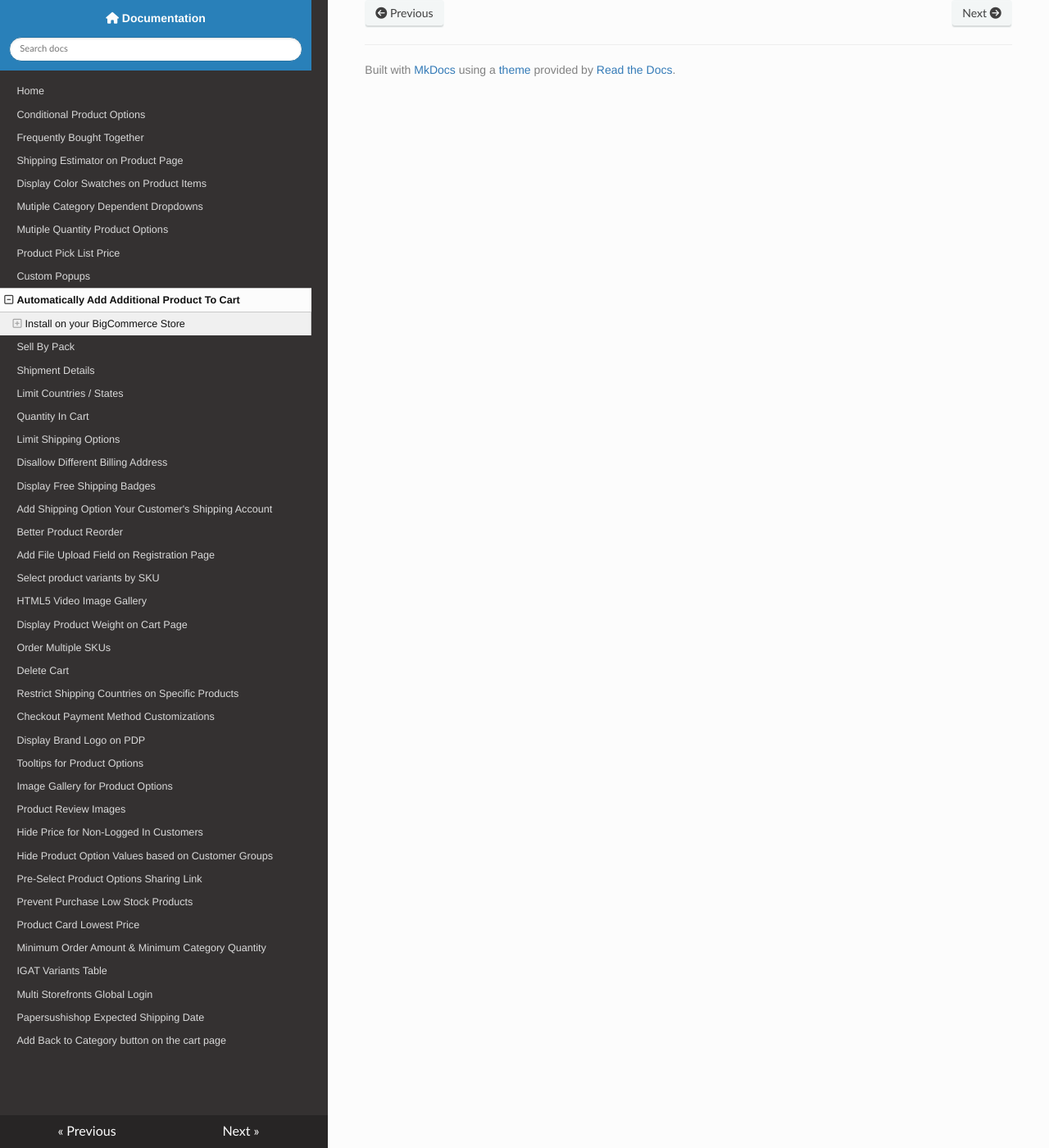
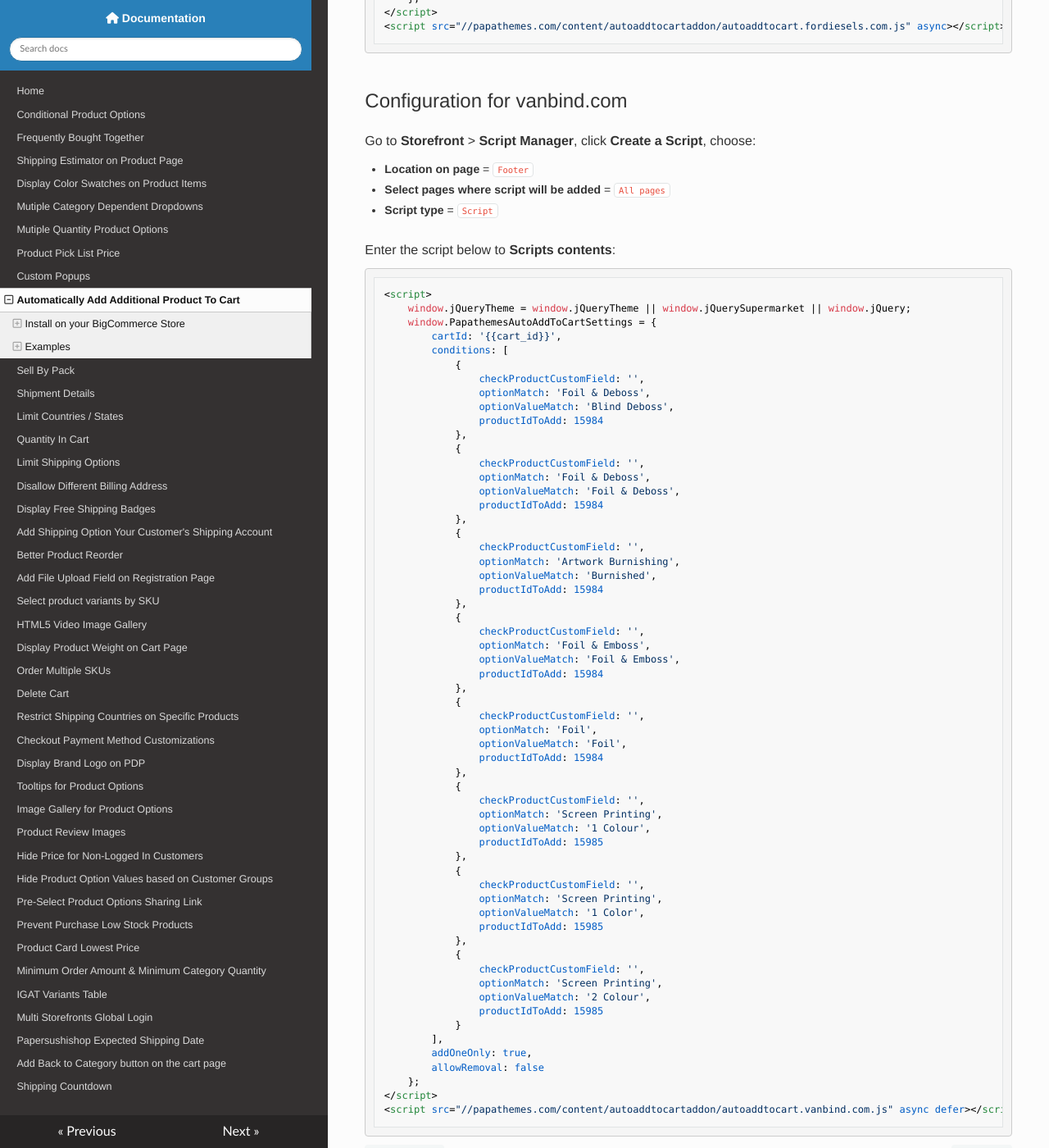
Before and after one commit to tvlgiao/bc-addons-docs, an MkDocs documentation site: the page built from docs/add-product-to-cart-automatically.md, in a window 1280 px wide and 1400 px high, scrolled down 2333 px. Shown: the whole window at 82% size. Built offline with MkDocs 1.6.1, drawn with Linux system fonts in a browser that asks for light colours; nearby versions of some CDN libraries.

Commit message:
Shipping Countdown

````diff
--- a/docs/add-product-to-cart-automatically.md
+++ b/docs/add-product-to-cart-automatically.md
@@ -68,9 +68,10 @@ Create file `components/products/custom-fields.html` with content below:
 </ul>
 ```
 
-### Examples
+## Examples
 
-Configuration for fordiesels.com
+### Configuration for fordiesels.com
+
 ```html
 <script>
     window.jQueryTheme = window.jQueryTheme || window.jQuerySupermarket || window.jQuery;
@@ -85,3 +86,75 @@ Configuration for fordiesels.com
 </script>
 <script src="//papathemes.com/content/autoaddtocartaddon/autoaddtocart.fordiesels.com.js" async></script>
 ```
+
+### Configuration for vanbind.com
+
+Go to **Storefront** > **Script Manager**, click **Create a Script**, choose:
+
+- **Location on page** = `Footer`
+- **Select pages where script will be added** = `All pages`
+- **Script type** = `Script`
+
+Enter the script below to **Scripts contents**:
+
+```html
+<script>
+    window.jQueryTheme = window.jQueryTheme || window.jQuerySupermarket || window.jQuery;
+    window.PapathemesAutoAddToCartSettings = {
+        cartId: '{{cart_id}}',
+        conditions: [
+            {
+                checkProductCustomField: '',
+                optionMatch: 'Foil & Deboss',
+                optionValueMatch: 'Blind Deboss',
+                productIdToAdd: 15984
+            },
+            {
+                checkProductCustomField: '',
+                optionMatch: 'Foil & Deboss',
+                optionValueMatch: 'Foil & Deboss',
+                productIdToAdd: 15984
+            },
+            {
+                checkProductCustomField: '',
+                optionMatch: 'Artwork Burnishing',
+                optionValueMatch: 'Burnished',
+                productIdToAdd: 15984
+            },
+            {
+                checkProductCustomField: '',
+                optionMatch: 'Foil & Emboss',
+                optionValueMatch: 'Foil & Emboss',
+                productIdToAdd: 15984
+            },
+            {
+                checkProductCustomField: '',
+                optionMatch: 'Foil',
+                optionValueMatch: 'Foil',
+                productIdToAdd: 15984
+            },
+            {
+                checkProductCustomField: '',
+                optionMatch: 'Screen Printing',
+                optionValueMatch: '1 Colour',
+                productIdToAdd: 15985
+            },
+            {
+                checkProductCustomField: '',
+                optionMatch: 'Screen Printing',
+                optionValueMatch: '1 Color',
+                productIdToAdd: 15985
+            },
+            {
+                checkProductCustomField: '',
+                optionMatch: 'Screen Printing',
+                optionValueMatch: '2 Colour',
+                productIdToAdd: 15985
+            }
+        ],
+        addOneOnly: true,
+        allowRemoval: false
+    };
+</script>
+<script src="//papathemes.com/content/autoaddtocartaddon/autoaddtocart.vanbind.com.js" async defer></script>
+```
--- a/mkdocs.yml
+++ b/mkdocs.yml
@@ -41,6 +41,7 @@ nav:
 - Multi Storefronts Global Login: multi-storefronts-global-login.md
 - Papersushishop Expected Shipping Date: papersushishop-expected-shipping-date.md
 - Add Back to Category button on the cart page: back-to-category.md
+- Shipping Countdown: shipping-countdown.md
 theme: readthedocs
 use_directory_urls: false
 
````
Also changed, not shown: docs/index.md (+1 -0 lines), docs/product-option-tooltip.md (+18 -0 lines), docs/shipping-countdown.md (added, +86 -0 lines).
